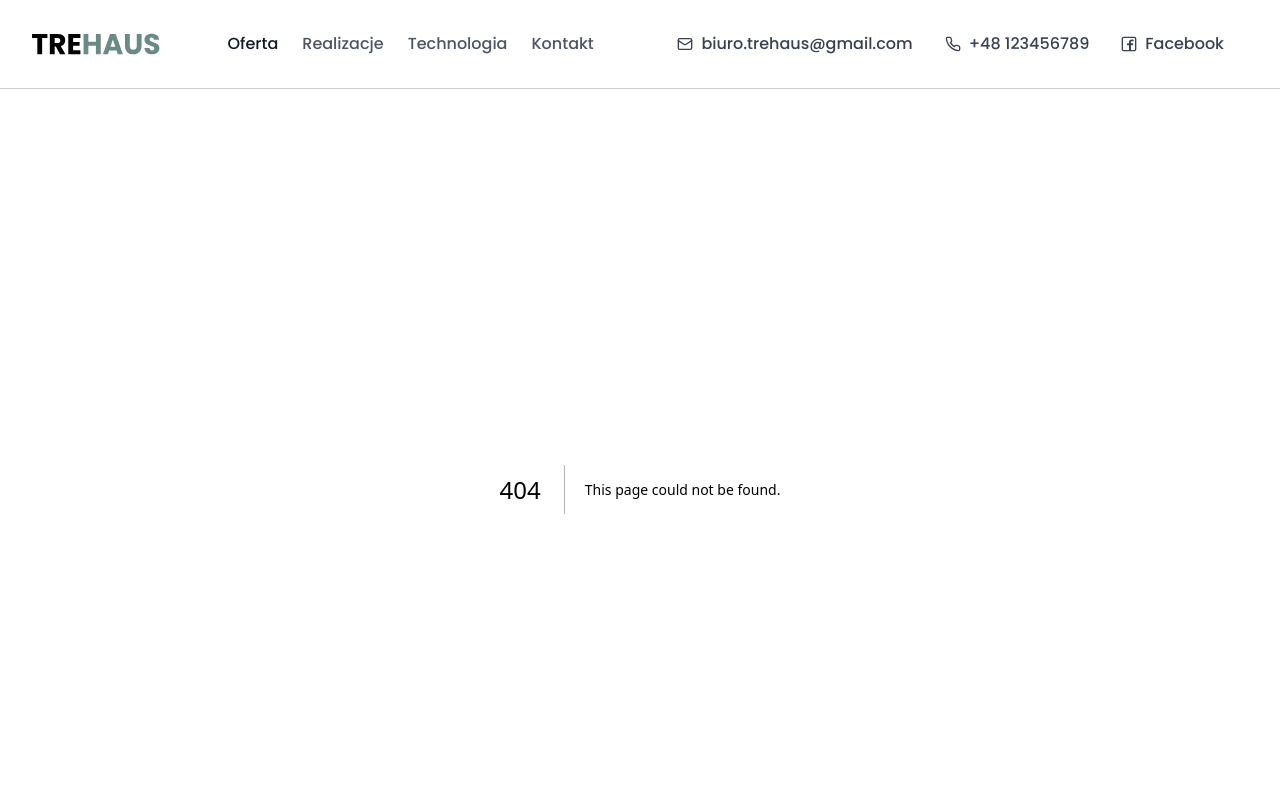
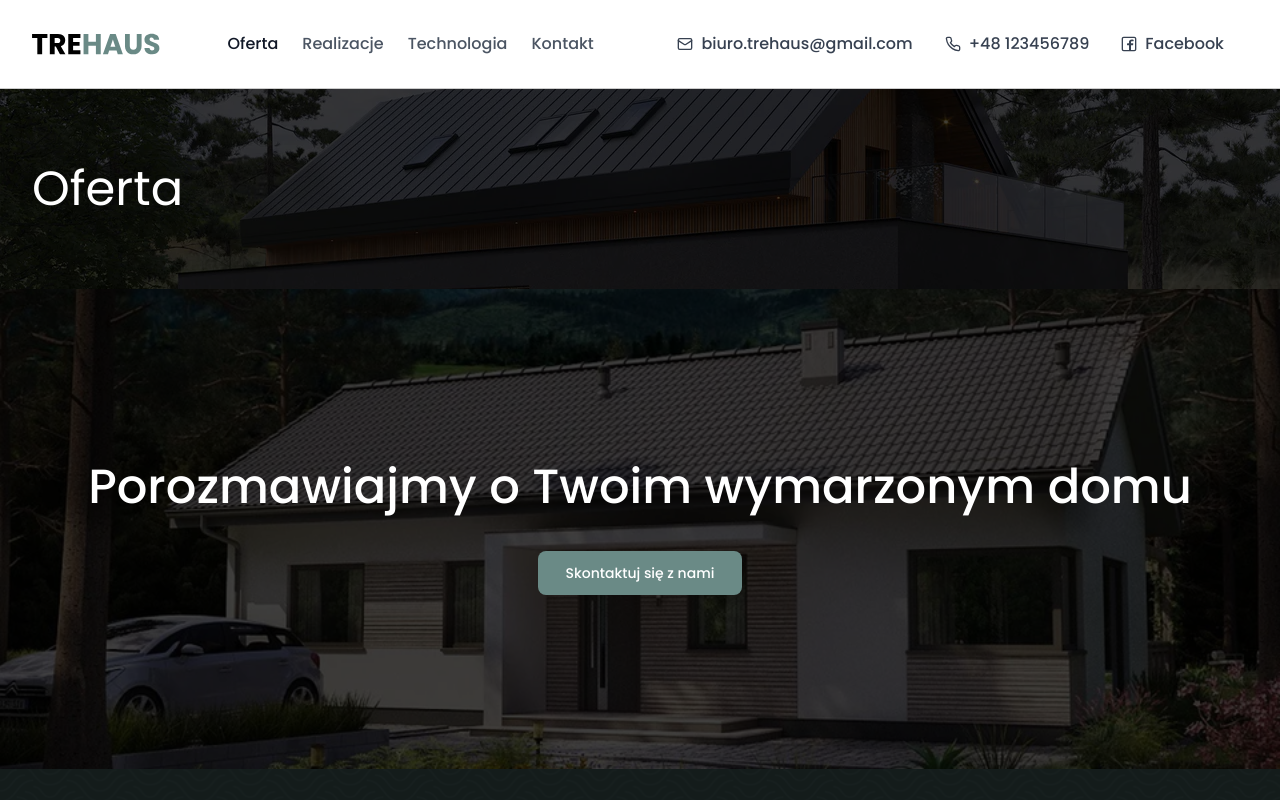
Before and after one commit to MikiLewy/Trehaus, a Next.js app: page /oferta in a window 1280 px wide. Before the commit this address had no page. Shown: the top 800 px of the page. Built offline with nearby package versions, Linux system fonts and the light colour scheme.

Commit message:
feat: created offer page

```diff
--- /dev/null
+++ b/app/oferta/page.tsx
@@ -0,0 +1,11 @@
+import PageHeader from '@/components/atoms/page-header/page-header';
+
+const Offer = () => {
+  return (
+    <main>
+      <PageHeader>Oferta</PageHeader>
+    </main>
+  );
+};
+
+export default Offer;
```
